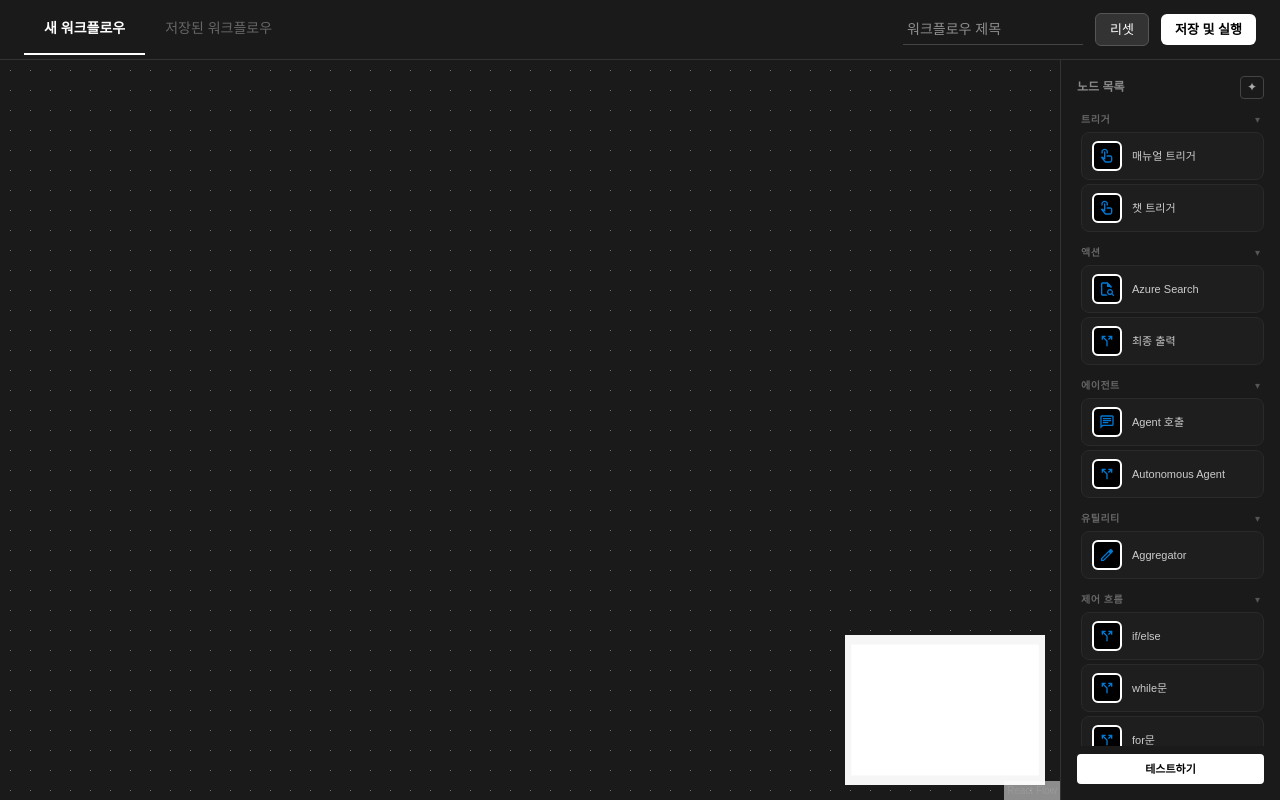
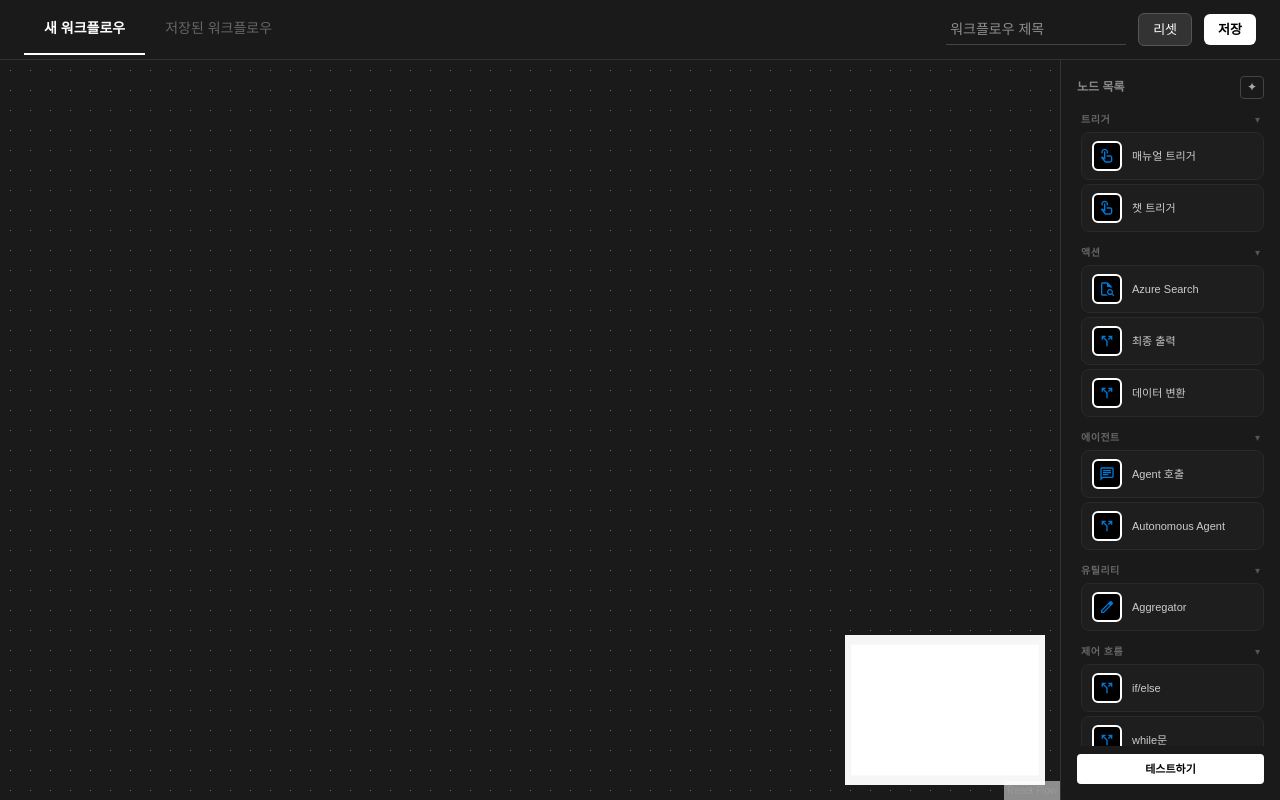
Before and after one commit to hy6652/Workflow-front, a Next.js app: page / in a window 1280 px wide. Built offline with nearby package versions, Linux system fonts and the light colour scheme; no server answers.

Commit message:
while node 작업

```diff
--- /dev/null
+++ b/NewWorkflows/while workflow.json
@@ -0,0 +1,328 @@
+{
+  "id": "fe12bbb9-e36b-4f14-a00a-6d642b2b2f81",
+  "name": "while workflow",
+  "nodes": [
+    {
+      "id": "chat_trigger",
+      "type": "chat",
+      "category": "trigger",
+      "name": "채팅 시작",
+      "position": {
+        "x": 80,
+        "y": 200
+      },
+      "parameters": {},
+      "data": {
+        "label": "챗 트리거",
+        "imageUrl": "nodeImages/touch_app.svg"
+      },
+      "measured": {
+        "width": 50,
+        "height": 89
+      }
+    },
+    {
+      "id": "azure_search",
+      "type": "azure_search",
+      "category": "action",
+      "name": "Azure 검색",
+      "position": {
+        "x": 280,
+        "y": 200
+      },
+      "parameters": {
+        "top": 3,
+        "queryField": "question"
+      },
+      "data": {
+        "label": "Azure Search",
+        "imageUrl": "nodeImages/document_search.svg"
+      },
+      "measured": {
+        "width": 58,
+        "height": 89
+      },
+      "selected": false
+    },
+    {
+      "id": "check_results",
+      "type": "condition",
+      "category": "control_flow",
+      "name": "검색 결과 존재 여부",
+      "position": {
+        "x": 480,
+        "y": 200
+      },
+      "parameters": {
+        "expression": {
+          "field": "results",
+          "op": "is_empty"
+        },
+        "trueOutput": "true",
+        "falseOutput": "false"
+      },
+      "data": {
+        "label": "if/else",
+        "imageUrl": "nodeImages/call_split.svg"
+      },
+      "measured": {
+        "width": 50,
+        "height": 89
+      },
+      "selected": false
+    },
+    {
+      "id": "no_data_transform",
+      "type": "data_transform",
+      "category": "action",
+      "name": "데이터 없음 설정",
+      "position": {
+        "x": 680,
+        "y": 80
+      },
+      "parameters": {
+        "mappings": [
+          {
+            "op": "set",
+            "value": "데이터 없음",
+            "to": "text"
+          }
+        ]
+      },
+      "data": {
+        "label": "데이터 변환",
+        "imageUrl": "nodeImages/call_split.svg"
+      },
+      "measured": {
+        "width": 50,
+        "height": 89
+      }
+    },
+    {
+      "id": "no_data_output",
+      "type": "output",
+      "category": "action",
+      "name": "데이터 없음 출력",
+      "position": {
+        "x": 880,
+        "y": 80
+      },
+      "parameters": {},
+      "data": {
+        "label": "최종 출력",
+        "imageUrl": "nodeImages/call_split.svg"
+      },
+      "measured": {
+        "width": 50,
+        "height": 89
+      }
+    },
+    {
+      "id": "while_loop",
+      "type": "while",
+      "category": "control_flow",
+      "name": "검색 결과 반복",
+      "position": {
+        "x": 680,
+        "y": 320
+      },
+      "parameters": {
+        "maxIterations": 3
+      },
+      "data": {
+        "label": "while문",
+        "imageUrl": "nodeImages/call_split.svg"
+      },
+      "measured": {
+        "width": 50,
+        "height": 89
+      },
+      "selected": false
+    },
+    {
+      "id": "summarize_llm",
+      "type": "llm_call",
+      "category": "agent",
+      "name": "결과 요약",
+      "position": {
+        "x": 850.9708259629963,
+        "y": 376.73884016323444
+      },
+      "parameters": {
+        "systemPrompt": "당신은 검색 결과를 간결하게 요약하는 어시스턴트입니다.",
+        "prompt": "다음 검색 결과 항목을 간결하게 요약하세요:\n\n{{input}}",
+        "outputToken": null
+      },
+      "data": {
+        "label": "Agent 호출",
+        "imageUrl": "nodeImages/chat.svg"
+      },
+      "measured": {
+        "width": 50,
+        "height": 89
+      },
+      "selected": false,
+      "dragging": false
+    },
+    {
+      "id": "node_1",
+      "type": "llm_call",
+      "category": "agent",
+      "position": {
+        "x": 847.9457937569941,
+        "y": 251.40710581441226
+      },
+      "data": {
+        "label": "Agent 호출",
+        "imageUrl": "nodeImages/chat.svg"
+      },
+      "measured": {
+        "width": 50,
+        "height": 89
+      },
+      "selected": false,
+      "dragging": false,
+      "parameters": {
+        "systemPrompt": "주어진 여러 요약을 하나로 통합하세요.",
+        "prompt": "각 검색 결과와 그 요약입니다. 하나의 종합 요약으로 합치세요. {{input}}",
+        "outputToken": null
+      }
+    },
+    {
+      "id": "node_2",
+      "type": "output",
+      "category": "action",
+      "position": {
+        "x": 983.3875985492967,
+        "y": 248.25027269404427
+      },
+      "data": {
+        "label": "최종 출력",
+        "imageUrl": "nodeImages/call_split.svg"
+      },
+      "measured": {
+        "width": 50,
+        "height": 89
+      },
+      "selected": false,
+      "dragging": false
+    }
+  ],
+  "edges": [
+    {
+      "id": "e1",
+      "source": "chat_trigger",
+      "target": "azure_search",
+      "type": "customEdge",
+      "edgeType": "direct",
+      "route": "",
+      "label": "",
+      "markerEnd": {
+        "type": "arrowclosed"
+      }
+    },
+    {
+      "id": "e2",
+      "source": "azure_search",
+      "target": "check_results",
+      "type": "customEdge",
+      "edgeType": "direct",
+      "route": "",
+      "label": "",
+      "markerEnd": {
+        "type": "arrowclosed"
+      }
+    },
+    {
+      "id": "e3",
+      "source": "check_results",
+      "target": "no_data_transform",
+      "type": "customEdge",
+      "edgeType": "conditional",
+      "route": "true",
+      "label": "결과 없음",
+      "markerEnd": {
+        "type": "arrowclosed"
+      },
+      "sourceHandle": "true"
+    },
+    {
+      "id": "e4",
+      "source": "no_data_transform",
+      "target": "no_data_output",
+      "type": "customEdge",
+      "edgeType": "direct",
+      "route": "",
+      "label": "",
+      "markerEnd": {
+        "type": "arrowclosed"
+      }
+    },
+    {
+      "id": "e5",
+      "source": "check_results",
+      "target": "while_loop",
+      "type": "customEdge",
+      "edgeType": "conditional",
+      "route": "false",
+      "label": "결과 있음",
+      "markerEnd": {
+        "type": "arrowclosed"
+      },
+      "sourceHandle": "false"
+    },
+    {
+      "id": "e6",
+      "source": "while_loop",
+      "target": "summarize_llm",
+      "type": "customEdge",
+      "edgeType": "conditional",
+      "route": "loop",
+      "label": "",
+      "markerEnd": {
+        "type": "arrowclosed"
+      },
+      "sourceHandle": "loop"
+    },
+    {
+      "id": "e7",
+      "source": "summarize_llm",
+      "target": "while_loop",
+      "type": "customEdge",
+      "edgeType": "direct",
+      "route": "",
+      "label": "",
+      "markerEnd": {
+        "type": "arrowclosed"
+      }
+    },
+    {
+      "source": "while_loop",
+      "sourceHandle": "done",
+      "target": "node_1",
+      "id": "edge_1",
+      "type": "customEdge",
+      "markerEnd": {
+        "type": "arrowclosed"
+      },
+      "edgeType": "conditional",
+      "route": "done"
+    },
+    {
+      "source": "node_1",
+      "target": "node_2",
+      "id": "edge_2",
+      "type": "customEdge",
+      "markerEnd": {
+        "type": "arrowclosed"
+      },
+      "edgeType": "direct",
+      "route": ""
+    }
+  ],
+  "description": "while workflow 작업",
+  "orgId": "org-001",
+  "isActive": true,
+  "isDeleted": false,
+  "version": "1.0.0"
+}
--- a/src/app/components/CustomNodes.tsx
+++ b/src/app/components/CustomNodes.tsx
@@ -454,4 +454,14 @@ export const initialNodes = [
       imageUrl: "nodeImages/call_split.svg",
     },
   },
+  {
+    id: "transform",
+    category: "action",
+    type: "data_transform",
+    position: { x: 0, y: 0 },
+    data: {
+      label: "데이터 변환",
+      imageUrl: "nodeImages/call_split.svg",
+    },
+  },
 ];
--- a/src/app/components/WorkflowHeader.tsx
+++ b/src/app/components/WorkflowHeader.tsx
@@ -118,7 +118,7 @@ export default function WorkflowHeader({
             fontWeight: "bold",
           }}
         >
-          저장 및 실행
+          저장
         </button>
       </div>
     </header>
--- a/src/app/interfaces/nodeTypes.tsx
+++ b/src/app/interfaces/nodeTypes.tsx
@@ -12,6 +12,7 @@ export const nodeTypes = {
   for: ImageNode,
   autonomous_agent: ImageNode,
   output: ImageNode,
+  data_transform: ImageNode,
 };
 
 export const edgeTypes = {
--- a/src/app/page.tsx
+++ b/src/app/page.tsx
@@ -46,7 +46,10 @@ function resolveType(node: any): string {
 
 function buildTransformedEdges(edges: Edge[], nodes: Node[]) {
   const isConditionalHandle = (handle: string | null | undefined) =>
-    handle === "true" || handle === "false" || handle === "done" || handle === "loop";
+    handle === "true" ||
+    handle === "false" ||
+    handle === "done" ||
+    handle === "loop";
 
   // while 노드는 초기 입력 + loop 귀환으로 항상 두 개의 incoming edge가 생기므로
   // fan_in 카운트에서 제외하고 항상 direct로 처리
@@ -57,7 +60,10 @@ function buildTransformedEdges(edges: Edge[], nodes: Node[]) {
   const sourceEdgeCount: Record<string, number> = {};
   const targetEdgeCount: Record<string, number> = {};
   edges.forEach((edge) => {
-    if (!isConditionalHandle(edge.sourceHandle) && !whileNodeIds.has(edge.target)) {
+    if (
+      !isConditionalHandle(edge.sourceHandle) &&
+      !whileNodeIds.has(edge.target)
+    ) {
       sourceEdgeCount[edge.source] = (sourceEdgeCount[edge.source] ?? 0) + 1;
       targetEdgeCount[edge.target] = (targetEdgeCount[edge.target] ?? 0) + 1;
     }
@@ -260,7 +266,9 @@ function FlowEditor() {
       });
       if (!response.ok) {
         alert("저장 실패!");
+        return;
       }
+      alert("저장 완료");
     } catch (error) {
       console.error(error);
       alert("저장 중 오류가 발생했습니다.");
@@ -356,14 +364,18 @@ function FlowEditor() {
       if (wf.edges) {
         const updatedEds = wf.edges.map((e) => {
           const raw = e as any;
-          let sourceHandle: string | undefined;
+          let handle: string | undefined;
 
           if (raw.edgeType === "conditional") {
-            const sh = raw.sourceHandle;
-            if (sh === true || sh === "true") sourceHandle = "true";
-            else if (sh === false || sh === "false") sourceHandle = "false";
-            else if (raw.label === "true") sourceHandle = "true";
-            else if (raw.label === "false") sourceHandle = "false";
+            const route = raw.route;
+            if (
+              route === "true" ||
+              route === "false" ||
+              route === "loop" ||
+              route === "done"
+            ) {
+              handle = route;
+            }
           }
 
           const { targetHandle: _th, sourceHandle: _sh, ...restE } = raw;
@@ -371,7 +383,7 @@ function FlowEditor() {
             ...restE,
             type: "customEdge",
             markerEnd: { type: MarkerType.ArrowClosed },
-            ...(sourceHandle !== undefined && { sourceHandle }),
+            ...(handle !== undefined && { sourceHandle: handle }),
           };
         });
         setEdges(updatedEds as any);
```
